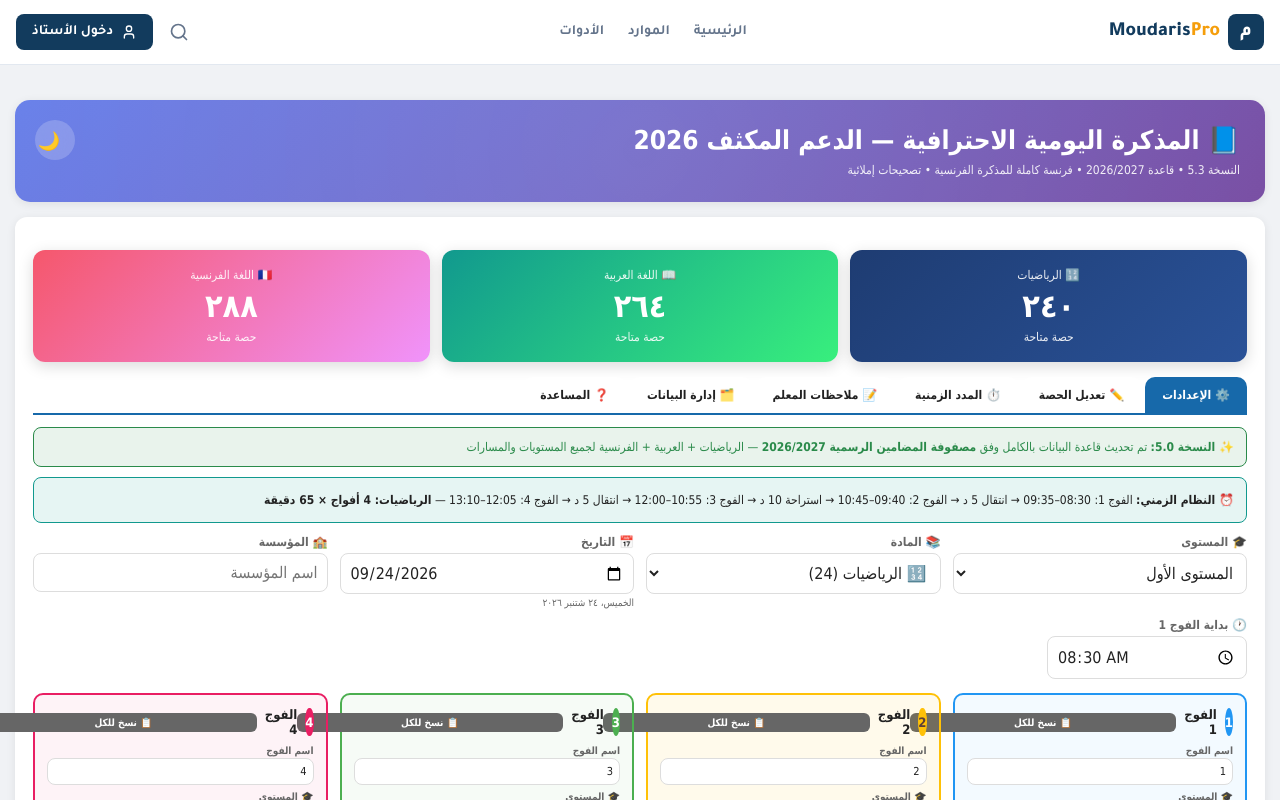
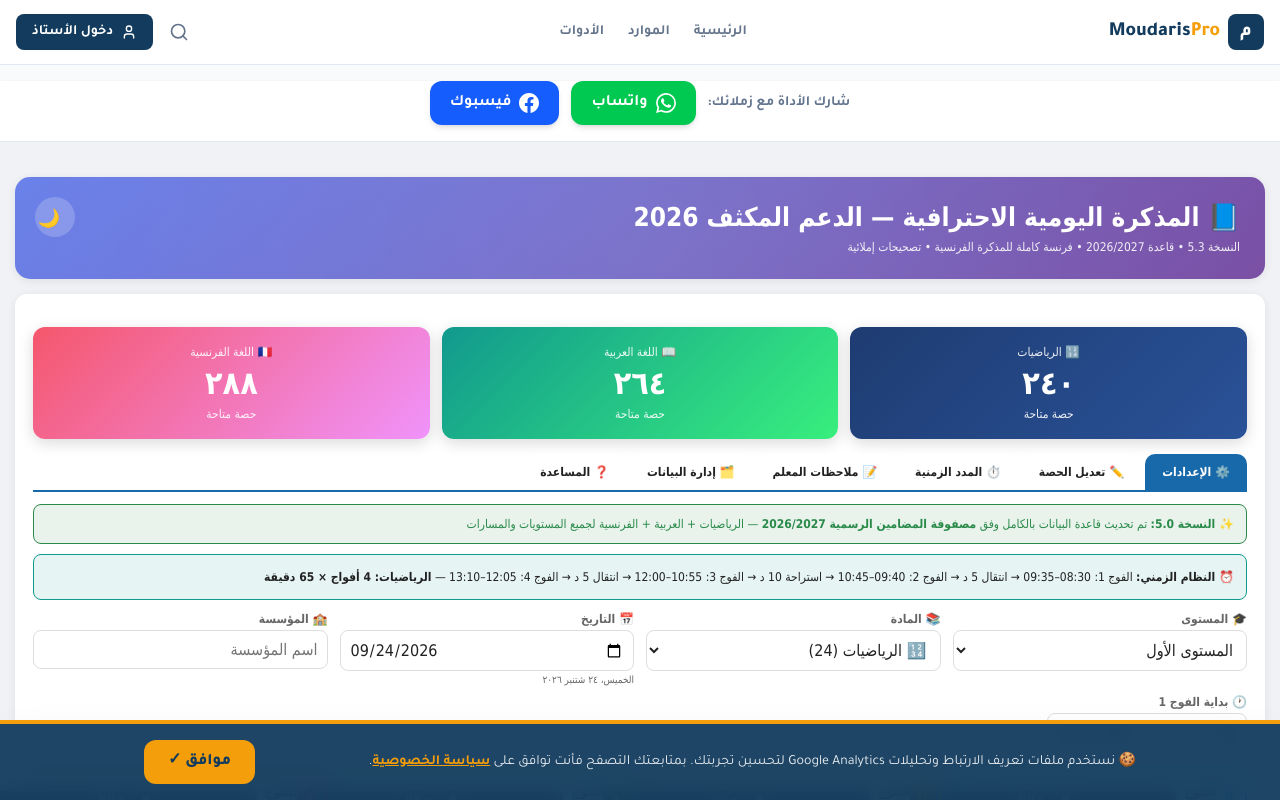
Before and after one commit to modarispro01-lab/moudaris-pro, a Next.js app: page /tools/daily-lesson-plan in a window 1280 px wide. Shown: the top 800 px of the page. Built offline with nearby package versions, Linux system fonts and the light colour scheme.

Commit message:
feat(pkg2): cookie banner + JSON-LD + share buttons + tool page SEO

```diff
--- a/src/app/layout.tsx
+++ b/src/app/layout.tsx
@@ -1,3 +1,5 @@
+import CookieBanner from "@/components/CookieBanner";
+import JsonLd from "@/components/JsonLd";
 import type { Metadata } from "next";
 import Script from "next/script";
 import "./globals.css";
@@ -77,6 +79,9 @@ export default function RootLayout({
   return (
     <html lang="ar" dir="rtl">
       <body className="min-h-screen flex flex-col antialiased">
+        {/* ===== البيانات المنظمة JSON-LD (تُقرأ في كل الصفحات) ===== */}
+        <JsonLd />
+
         {/* ===== Google Analytics 4 ===== */}
         <Script
           src="https://www.googletagmanager.com/gtag/js?id=G-151Z26Z7NZ"
@@ -95,6 +100,9 @@ export default function RootLayout({
         <Header />
         <main className="flex-grow">{children}</main>
         <Footer />
+
+        {/* ===== لافتة الكوكيز (تطفو فوقكل شيء) ===== */}
+        <CookieBanner />
       </body>
     </html>
   );
--- a/src/app/tools/daily-lesson-plan/page.tsx
+++ b/src/app/tools/daily-lesson-plan/page.tsx
@@ -1,9 +1,36 @@
+import type { Metadata } from "next";
+import ShareButtons from "@/components/ShareButtons";
+
+export const metadata: Metadata = {
+  title: "المذكرة اليومية للدعم المكثف 2026/2027 | Modaris Pro",
+  description:
+    "أداة احترافية لتوليد وطباعة المذكرة اليومية للدعم المكثف وفق المصفوفات الرسمية 2026/2027 — عربية، فرنسية، رياضيات — لجميع المستويات والمسارات، مع طبعة أسبوعية كاملة.",
+  alternates: { canonical: "/tools/daily-lesson-plan" },
+  openGraph: {
+    title: "المذكرة اليومية للدعم المكثف 2026/2027 | Modaris Pro",
+    description:
+      "ولّد مذكرتك في دقيقة واطبعها بصيغة A4 احترافية — مجانية 100%.",
+    url: "https://modarispro.com/tools/daily-lesson-plan",
+    type: "website",
+    locale: "ar_MA",
+  },
+};
+
 export default function DailyLessonPlanPage() {
   return (
-    <iframe
-      src="/apps/moudhira.html?v=7.3"
-      title="المذكرة اليومية الاحترافية"
-      style={{ width: '100%', height: '100vh', border: 'none', display: 'block' }}
-    />
+    <>
+      {/* ===== شريط المشاركة: يظهر فوراً فوق الأداة ===== */}
+      <div className="bg-white border-b border-border shadow-sm">
+        <ShareButtons />
+      </div>
+
+      {/* ===== الأداة (بدون أي تغيير عن نسختك) ===== */}
+      <iframe
+        src="/apps/moudhira.html?v=7.3"
+        title="المذكرة اليومية الاحترافية"
+        style={{ width: "100%", height: "100vh", border: "none", display: "block" }}
+        allow="clipboard-write"
+      />
+    </>
   );
 }
--- /dev/null
+++ b/src/components/CookieBanner.tsx
@@ -0,0 +1,54 @@
+"use client";
+
+import { useEffect, useState } from "react";
+import Link from "next/link";
+
+const STORAGE_KEY = "modaris_cookies_ok";
+
+export default function CookieBanner() {
+  const [visible, setVisible] = useState(false);
+
+  useEffect(() => {
+    const ok = localStorage.getItem(STORAGE_KEY);
+    if (!ok) {
+      const t = setTimeout(() => setVisible(true), 800);
+      return () => clearTimeout(t);
+    }
+  }, []);
+
+  const accept = () => {
+    localStorage.setItem(STORAGE_KEY, "1");
+    setVisible(false);
+  };
+
+  if (!visible) return null;
+
+  return (
+    <div
+      dir="rtl"
+      role="dialog"
+      aria-label="إشعار ملفات تعريف الارتباط"
+      className="fixed bottom-0 inset-x-0 z-50 bg-primary/95 backdrop-blur text-white border-t-4 border-accent shadow-2xl"
+    >
+      <div className="max-w-5xl mx-auto px-4 py-4 flex flex-col md:flex-row items-center gap-3 md:gap-6">
+        <p className="text-sm leading-relaxed flex-1 text-white/90">
+          🍪 نستخدم ملفات تعريف الارتباط وتحليلات Google Analytics لتحسين تجربتك.
+          بمتابعتك التصفح فأنت توافق على{" "}
+          <Link
+            href="/privacy-policy"
+            className="underline font-bold text-accent hover:text-white"
+          >
+            سياسة الخصوصية
+          </Link>
+          .
+        </p>
+        <button
+          onClick={accept}
+          className="shrink-0 bg-accent text-primary font-extrabold px-6 py-2.5 rounded-xl hover:brightness-110 transition"
+        >
+          موافق ✓
+        </button>
+      </div>
+    </div>
+  );
+}
--- /dev/null
+++ b/src/components/JsonLd.tsx
@@ -0,0 +1,42 @@
+export default function JsonLd() {
+  const data = {
+    "@context": "https://schema.org",
+    "@graph": [
+      {
+        "@type": "Organization",
+        "@id": "https://modarispro.com/#org",
+        name: "Modaris Pro",
+        url: "https://modarispro.com",
+        email: "contact@modarispro.com",
+      },
+      {
+        "@type": "WebSite",
+        "@id": "https://modarispro.com/#website",
+        url: "https://modarispro.com",
+        name: "Modaris Pro",
+        inLanguage: "ar",
+        publisher: { "@id": "https://modarispro.com/#org" },
+      },
+      {
+        "@type": "WebApplication",
+        "@id": "https://modarispro.com/tools/daily-lesson-plan#app",
+        name: "المذكرة اليومية للدعم المكثف",
+        url: "https://modarispro.com/tools/daily-lesson-plan",
+        applicationCategory: "EducationalApplication",
+        operatingSystem: "Any",
+        browserRequirements: "Requires JavaScript",
+        inLanguage: "ar",
+        isPartOf: { "@id": "https://modarispro.com/#website" },
+        offers: { "@type": "Offer", price: "0", priceCurrency: "MAD" },
+        audience: { "@type": "EducationalAudience", educationalRole: "teacher" },
+      },
+    ],
+  };
+
+  return (
+    <script
+      type="application/ld+json"
+      dangerouslySetInnerHTML={{ __html: JSON.stringify(data) }}
+    />
+  );
+}
--- /dev/null
+++ b/src/components/ShareButtons.tsx
@@ -0,0 +1,57 @@
+"use client";
+
+export default function ShareButtons() {
+  const share = (platform: "whatsapp" | "facebook") => {
+    const url = window.location.href;
+    const text =
+      "📘 أداة توليد المذكرة اليومية للدعم المكثف 2026/2027 — جرّبها مجاناً:";
+    const target =
+      platform === "whatsapp"
+        ? `https://wa.me/?text=${encodeURIComponent(text + " " + url)}`
+        : `https://www.facebook.com/sharer/sharer.php?u=${encodeURIComponent(
+            url
+          )}&quote=${encodeURIComponent(text)}`;
+    window.open(target, "_blank", "noopener,noreferrer,width=640,height=520");
+
+    // تتبع الحدث في GA4
+    const w = window as unknown as { gtag?: (...a: unknown[]) => void };
+    w.gtag?.("event", "share", {
+      method: platform,
+      content_type: "tool",
+      content_id: "daily-lesson-plan",
+    });
+  };
+
+  return (
+    <div
+      dir="rtl"
+      className="flex flex-wrap items-center justify-center gap-3 my-4"
+    >
+      <span className="text-sm font-bold text-slate-500">
+        شارك الأداة مع زملائك:
+      </span>
+
+      <button
+        onClick={() => share("whatsapp")}
+        aria-label="مشاركة على واتساب"
+        className="flex items-center gap-2 bg-green-500 hover:bg-green-600 text-white font-bold px-5 py-2.5 rounded-xl shadow-md transition-colors"
+      >
+        <svg className="w-5 h-5" fill="currentColor" viewBox="0 0 24 24">
+          <path d="M17.472 14.382c-.297-.149-1.758-.867-2.03-.967-.273-.099-.471-.148-.67.15-.197.297-.767.966-.94 1.164-.173.199-.347.223-.644.075-.297-.15-1.255-.463-2.39-1.475-.883-.788-1.48-1.761-1.653-2.059-.173-.297-.018-.458.13-.606.134-.133.298-.347.446-.52.149-.174.198-.298.298-.497.099-.198.05-.371-.025-.52-.075-.149-.669-1.612-.916-2.207-.242-.579-.487-.5-.669-.51-.173-.008-.371-.01-.57-.01-.198 0-.52.074-.792.372-.272.297-1.04 1.016-1.04 2.479 0 1.462 1.065 2.875 1.213 3.074.149.198 2.096 3.2 5.077 4.487.709.306 1.262.489 1.694.625.712.227 1.36.195 1.871.118.571-.085 1.758-.719 2.006-1.413.248-.694.248-1.289.173-1.413-.074-.124-.272-.198-.57-.347m-5.421 7.403h-.004a9.87 9.87 0 01-5.031-1.378l-.361-.214-3.741.982.998-3.648-.235-.374a9.86 9.86 0 01-1.51-5.26c.001-5.45 4.436-9.884 9.888-9.884 2.64 0 5.122 1.03 6.988 2.898a9.825 9.825 0 012.893 6.994c-.003 5.45-4.437 9.884-9.885 9.884m8.413-18.297A11.815 11.815 0 0012.05 0C5.495 0 .16 5.335.157 11.892c0 2.096.547 4.142 1.588 5.945L.057 24l6.305-1.654a11.882 11.882 0 005.683 1.448h.005c6.554 0 11.89-5.335 11.893-11.893a11.821 11.821 0 00-3.48-8.413Z" />
+        </svg>
+        واتساب
+      </button>
+
+      <button
+        onClick={() => share("facebook")}
+        aria-label="مشاركة على فيسبوك"
+        className="flex items-center gap-2 bg-blue-600 hover:bg-blue-700 text-white font-bold px-5 py-2.5 rounded-xl shadow-md transition-colors"
+      >
+        <svg className="w-5 h-5" fill="currentColor" viewBox="0 0 24 24">
+          <path d="M24 12.073c0-6.627-5.373-12-12-12s-12 5.373-12 12c0 5.99 4.388 10.954 10.125 11.854v-8.385H7.078v-3.47h3.047V9.43c0-3.007 1.792-4.669 4.533-4.669 1.312 0 2.686.235 2.686.235v2.953H15.83c-1.491 0-1.956.925-1.956 1.874v2.25h3.328l-.532 3.47h-2.796v8.385C19.612 23.027 24 18.062 24 12.073z" />
+        </svg>
+        فيسبوك
+      </button>
+    </div>
+  );
+}
```
Also changed, not shown: 1 other file (tests, documents, lock files or other folders).
